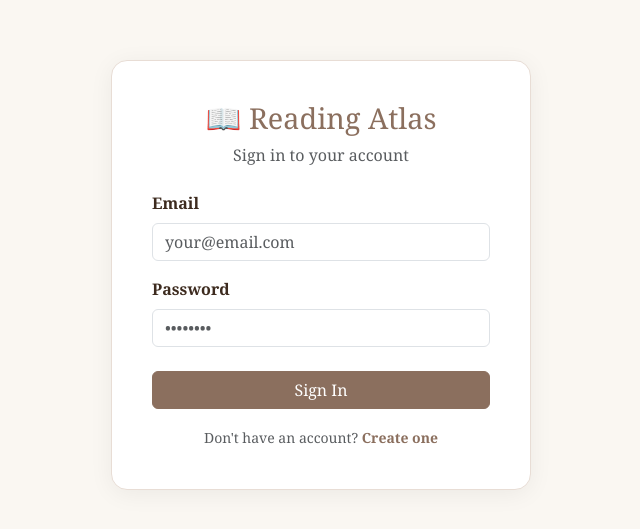
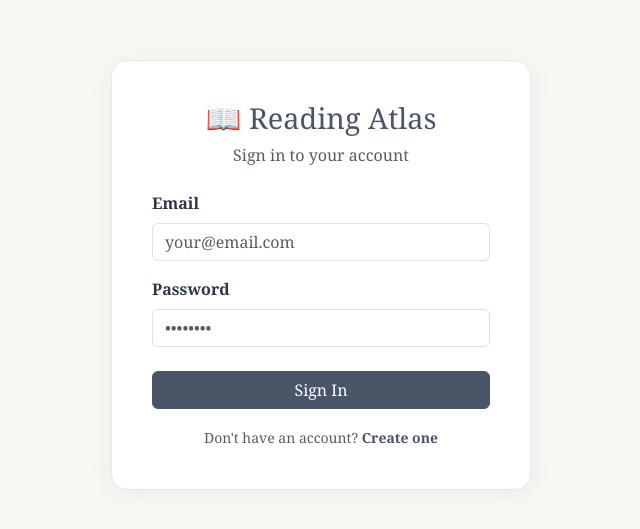
Before and after one commit to MadalinaBuu/ReadingAtlas-Front, an Angular app: page /login in a window 1280 px wide. Shown: the part 125-654 px from the top of the page, without its empty margins (319-959 px from the left). Built offline with nearby package versions, Linux system fonts and the light colour scheme.

Commit message:
style changes

```diff
--- a/src/styles.scss
+++ b/src/styles.scss
@@ -1,29 +1,27 @@
 @import 'bootstrap/scss/bootstrap';
 
-// Variabile globale - paleta Reading Atlas
 :root {
-  --color-primary: #8B6F5E; // maro cald
-  --color-secondary: #C4A882; // bej auriu
-  --color-background: #FAF7F2; // crem foarte deschis
-  --color-surface: #FFFFFF; // alb pentru carduri
-  --color-text: #3D2B1F; // maro inchis pentru text
-  --color-accent: #7A9E7E; // verde sage pentru accente
-  --color-border: #E8DDD5; // bej deschis pentru borduri
+  --color-primary: #4A5568;      // slate albastru-gri
+  --color-secondary: #8FA8C8;    // albastru deschis
+  --color-background: #F8F7F4;   // crem foarte deschis
+  --color-surface: #FFFFFF;      // alb pentru carduri
+  --color-text: #2D3748;         // text închis
+  --color-accent: #C4956A;       // teracotă
+  --color-border: #E2E8F0;       // border discret
 }
 
 body {
   background-color: var(--color-background);
   color: var(--color-text);
   font-family: 'Georgia', serif;
+}
 
-  // Override Bootstrap buttons
 .btn-primary {
   background-color: var(--color-primary) !important;
   border-color: var(--color-primary) !important;
   color: #fff !important;
 
-    &:hover,
-    &:focus {
+  &:hover, &:focus {
     background-color: var(--color-text) !important;
     border-color: var(--color-text) !important;
   }
@@ -53,4 +51,3 @@ body {
   background-color: var(--color-accent) !important;
   border-color: var(--color-accent) !important;
 }
-}
```
Lines whose indentation alone changed are shown as unchanged.
